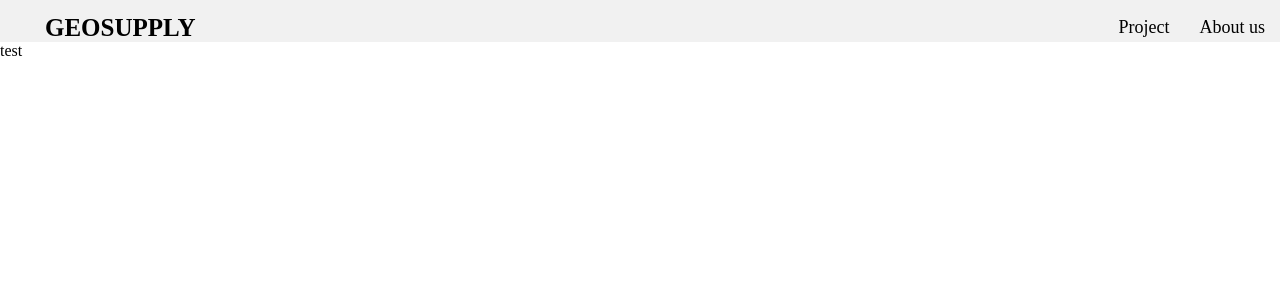
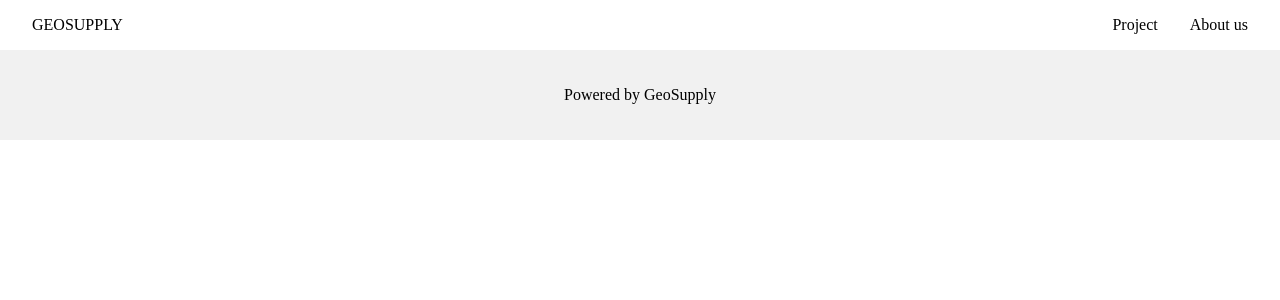
Before and after one commit to xiaoswaii/geosupply_website, a Vue app: page / in a window 1280 px wide. Shown: the top 300 px of the page. Built offline with nearby package versions, Linux system fonts and the light colour scheme; what vue-resize-text would draw is missing.

Commit message:
Header and Footer design

```diff
--- a/src/assets/scss/footer.scss
+++ b/src/assets/scss/footer.scss
@@ -1,3 +1,7 @@
 footer{
-    color: black;
+    text-align:center!important;
+    color: black!important;
+    background-color: #f1f1f1!important;
+    padding-top:36px!important;
+    padding-bottom:36px!important;
 }
--- a/src/assets/scss/nav.scss
+++ b/src/assets/scss/nav.scss
@@ -1,39 +1,65 @@
+body{
+    font-family: "Times New Roman", Georgia, Serif;
+}
+.top{
+    top:0;
+}
 .nav {
-    height: 4%;
-    width: 100%;
     overflow: hidden;
-    background-color: #f1f1f1;
-    padding-top: 10px;
-    padding-right: 15px;
+    color: #000!important;
+    background-color: #fff!important;
+    padding: 8px 16px!important;
+    display: block;
+    box-shadow: 0 2px 5px 0 rgba(0,0,0,0.16),0 2px 10px 0 rgba(0,0,0,0.12);
 }
 
-.nav a {
+.logo {
+    padding: 8px 16px;
     float: left;
-    color: black;
-    text-align: center;
-    padding: 12px;
-    text-decoration: none;
-    font-size: 18px;
-    line-height: 25px;
-    border-radius: 20px;
-    padding: 5px 15px;
+    width: auto;
+    border: none;
+    display: block;
+    outline: 0;
 }
 
-.nav a.logo {
-    font-size: 25px;
-    font-weight: bold;
+.button{
+    border: none;
+    display: inline-block;
+    padding: 8px 16px;
+    vertical-align: middle;
+    overflow: hidden;
+    text-decoration: none;
+    color: inherit;
+    background-color: inherit;
+    text-align: center;
+    cursor: pointer;
+    white-space: nowrap;
+    user-select: none;
 }
 
-.nav a:hover {
-    background-color: black;
-    color: white;
+.nav-right {
+    float: right!important;
 }
 
-.nav a.active {
+.title{
+    padding: 8px 16px;
+    float: left;
+    width: auto;
+    border: none;
+    display: block;
+    outline:0;
+    white-space: normal;
+}
+.title:hover {
+    background-color: #dddddd;
+    color: black;
+}
+
+.title:active {
     background-color: dodgerblue;
     color: white;
 }
 
 .nav-right {
-    float: right;
+    float: right!important;
 }
--- a/src/components/Footer.vue
+++ b/src/components/Footer.vue
@@ -1,5 +1,5 @@
 <template>
-  <footer>test</footer>
+  <footer>Powered by GeoSupply</footer>
 </template>
 
 <script>
--- a/src/components/Header.vue
+++ b/src/components/Header.vue
@@ -1,14 +1,15 @@
 <template>
+<div class="top">
   <div class="nav">
     <header>
-      <a class="brand"></a>
-      <a class="logo">GEOSUPPLY</a>
-      <div class="nav-right">
-        <router-link to="/Project" >Project</router-link>
-        <router-link to="/Aboutus" >About us</router-link>
+      <a class="logo button">GEOSUPPLY</a>
+      <div class="nav-right" id="nav">
+        <router-link to="/Project" class="title button">Project</router-link>
+        <router-link to="/Aboutus" class="title button">About us</router-link>
       </div>
     </header>
   </div>
+</div>
 </template>
 
 <script>
```
